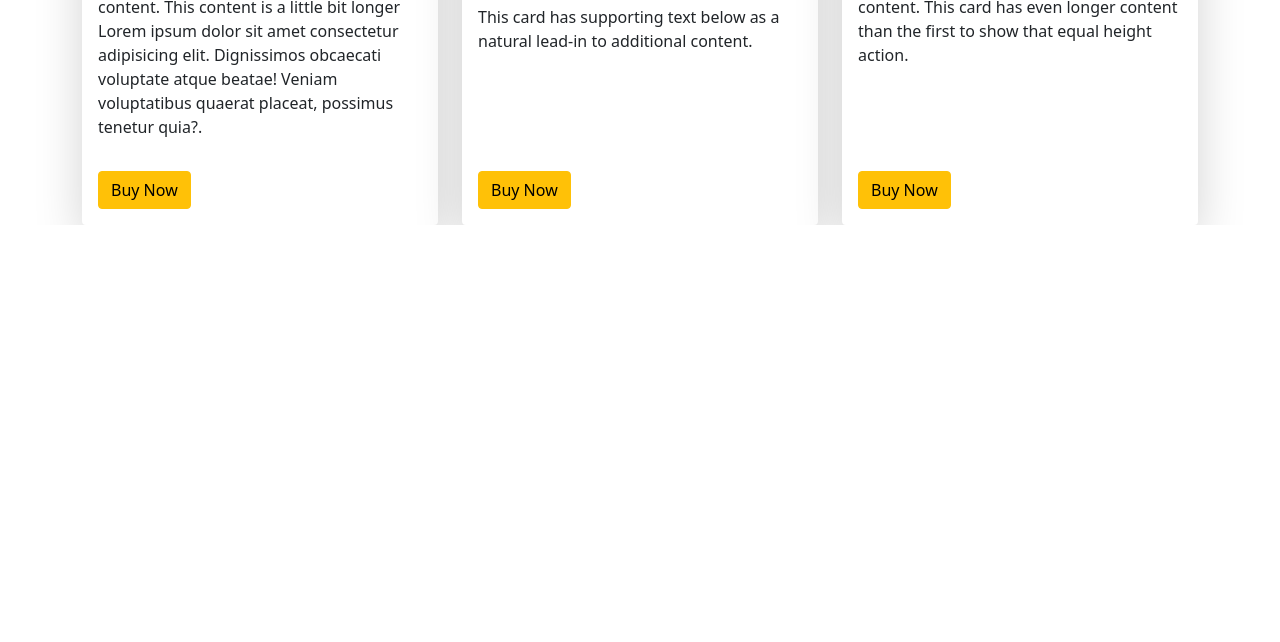
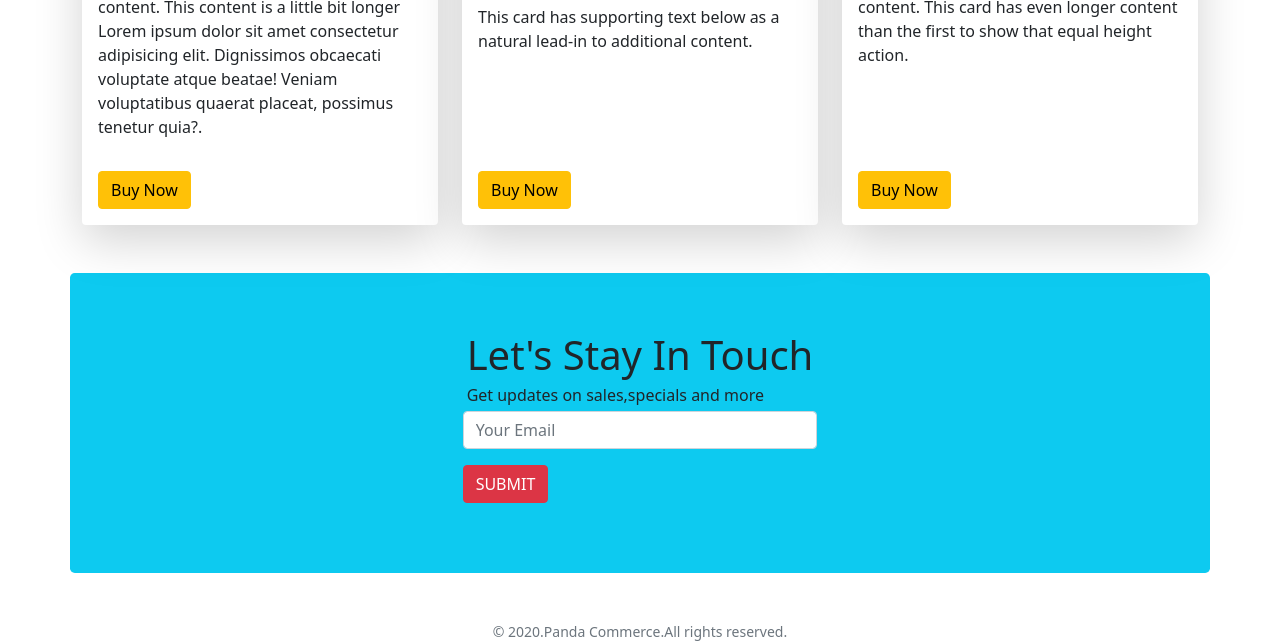
Before and after one commit to MIRJAKARIYA/panda-ecommerce-website-bootstrap-css-, a plain HTML site: page index.html in a window 1280 px wide. Shown: the part 1868-2510 px from the top of the page. Before the commit the page ends 2093 px from the top, so only its background shows below. Drawn offline with nearby package versions, Linux system fonts and the light colour scheme.

Commit message:
footer added

```diff
--- a/index.html
+++ b/index.html
@@ -170,7 +170,8 @@
                 </div>
               </div>
         </section>
-        <section class="container mt-5">
+        <!-- bag category starts -->
+        <section class="container my-5">
             <h1>Bagpack</h1>
             <div class="row row-cols-1 row-cols-md-2 row-cols-lg-3 g-4">
                 <div class="col">
@@ -213,10 +214,23 @@
                 </div>
               </div>
         </section>
+        <!-- subscribe starts -->
+        <section class="container bg-info d-flex justify-content-center align-items-center rounded-3" style="height: 300px">
+            <div>
+              <h1 class="m-1">Let's Stay In Touch</h1>
+              <p class="m-1">Get updates on sales,specials and more</p>
+              <form>
+                <div class="mb-3">
+                  <input type="email" class="form-control" id="exampleFormControlInput1" placeholder="Your Email">
+                </div>
+                <button type="submit" class="btn btn-danger">SUBMIT</button>
+              </form>
+            </div>
+        </section>
     </main>
     <!-- footer starts here -->
-    <footer>
-
+    <footer class="mt-5 d-flex justify-content-center">
+        <small class="text-muted">&#169 2020.Panda Commerce.All rights reserved.</small>
     </footer>
 
 
```
